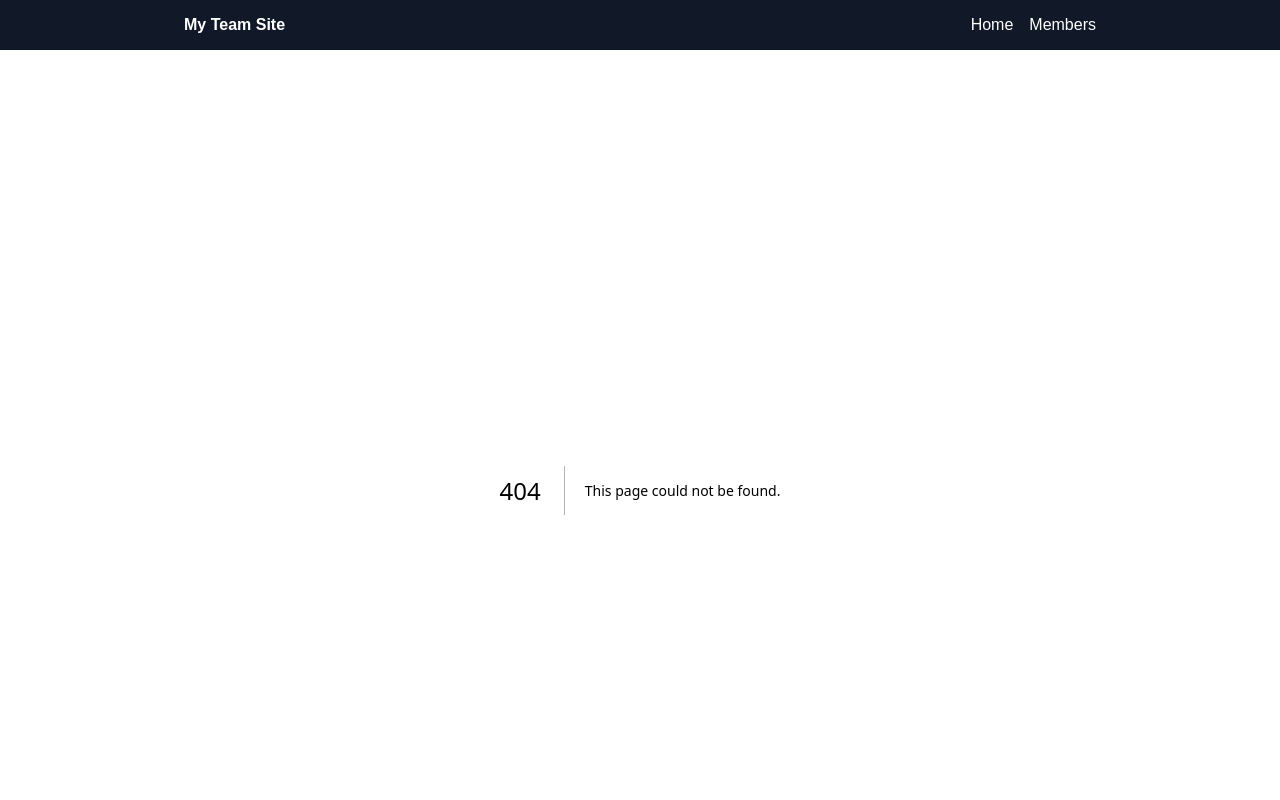
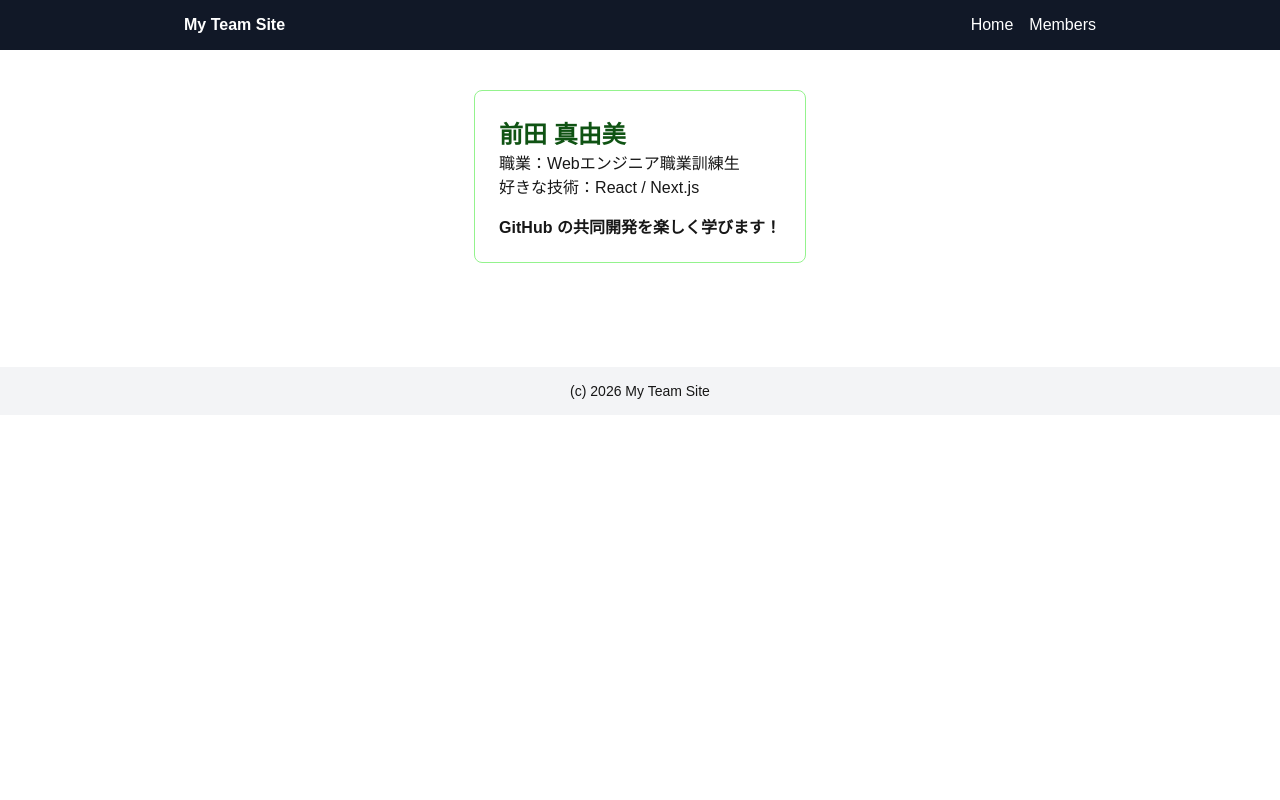
Before and after one commit to yusukeweb/sozosya-202603-webapp, a Next.js app: page /members/maeda in a window 1280 px wide. Before the commit this address had no page. Shown: the top 800 px of the page. Built offline with nearby package versions, Linux system fonts and the light colour scheme.

Commit message:
maedaページを追加

```diff
--- /dev/null
+++ b/src/app/members/maeda/page.jsx
@@ -0,0 +1,12 @@
+import styles from './page.module.css'
+
+export default function MaedaPage() {
+  return (
+    <section className={styles.container}>
+      <h1 className={styles.name}>前田 真由美</h1>
+      <p>職業：Webエンジニア職業訓練生</p>
+      <p>好きな技術：React / Next.js</p>
+      <p className={styles.message}>GitHub の共同開発を楽しく学びます！</p>
+    </section>
+  )
+}
--- /dev/null
+++ b/src/app/members/maeda/page.module.css
@@ -0,0 +1,19 @@
+.container {
+  border: 1px solid rgb(148, 243, 141);
+  border-radius: 8px;
+  padding: 24px;
+  max-width: 600px;
+}
+
+.name {
+  color: #0f5313;
+}
+
+.message {
+  margin-top: 16px;
+  font-weight: bold;
+}
+
+.li {
+	background-color: rgb(233, 185, 113);
+}
```
